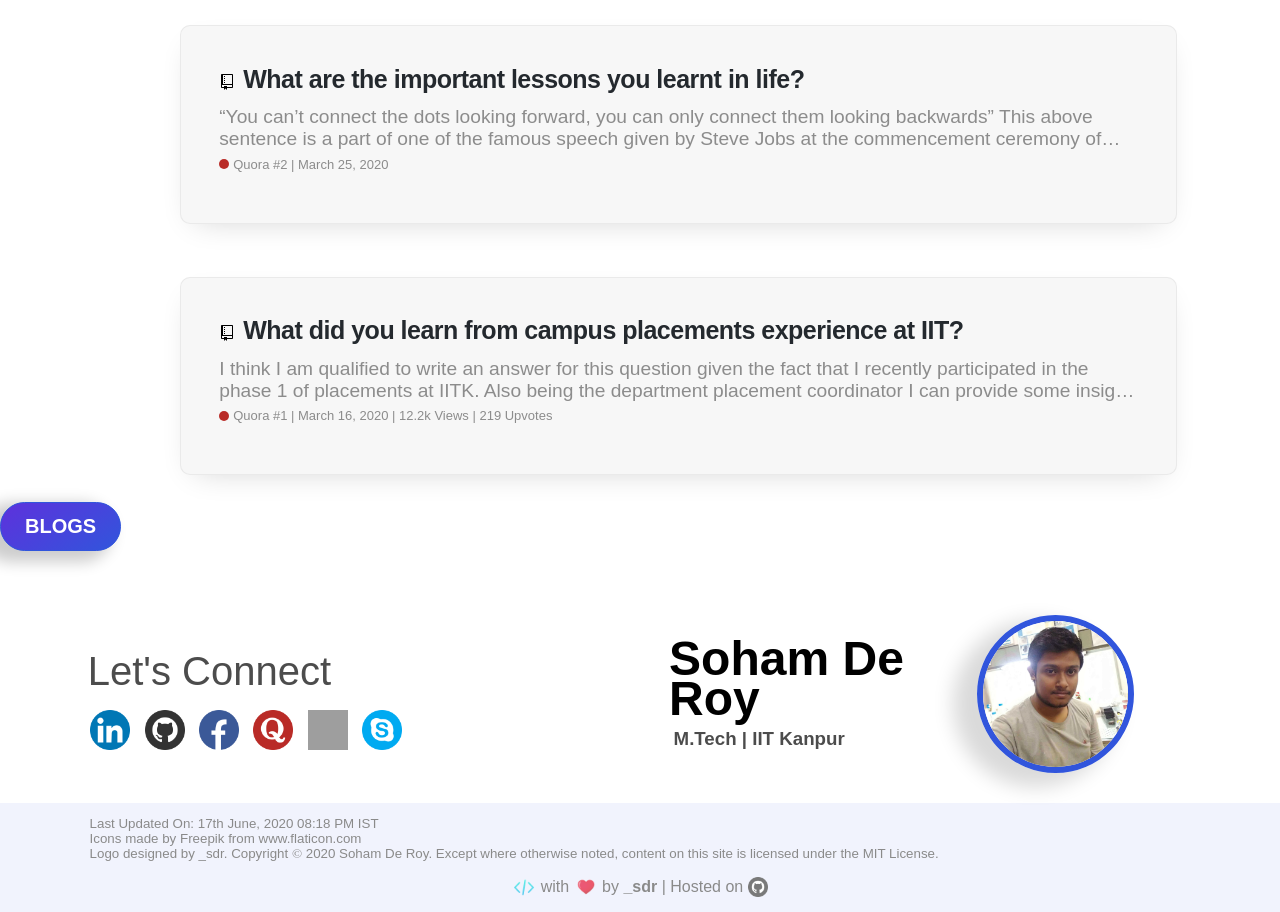
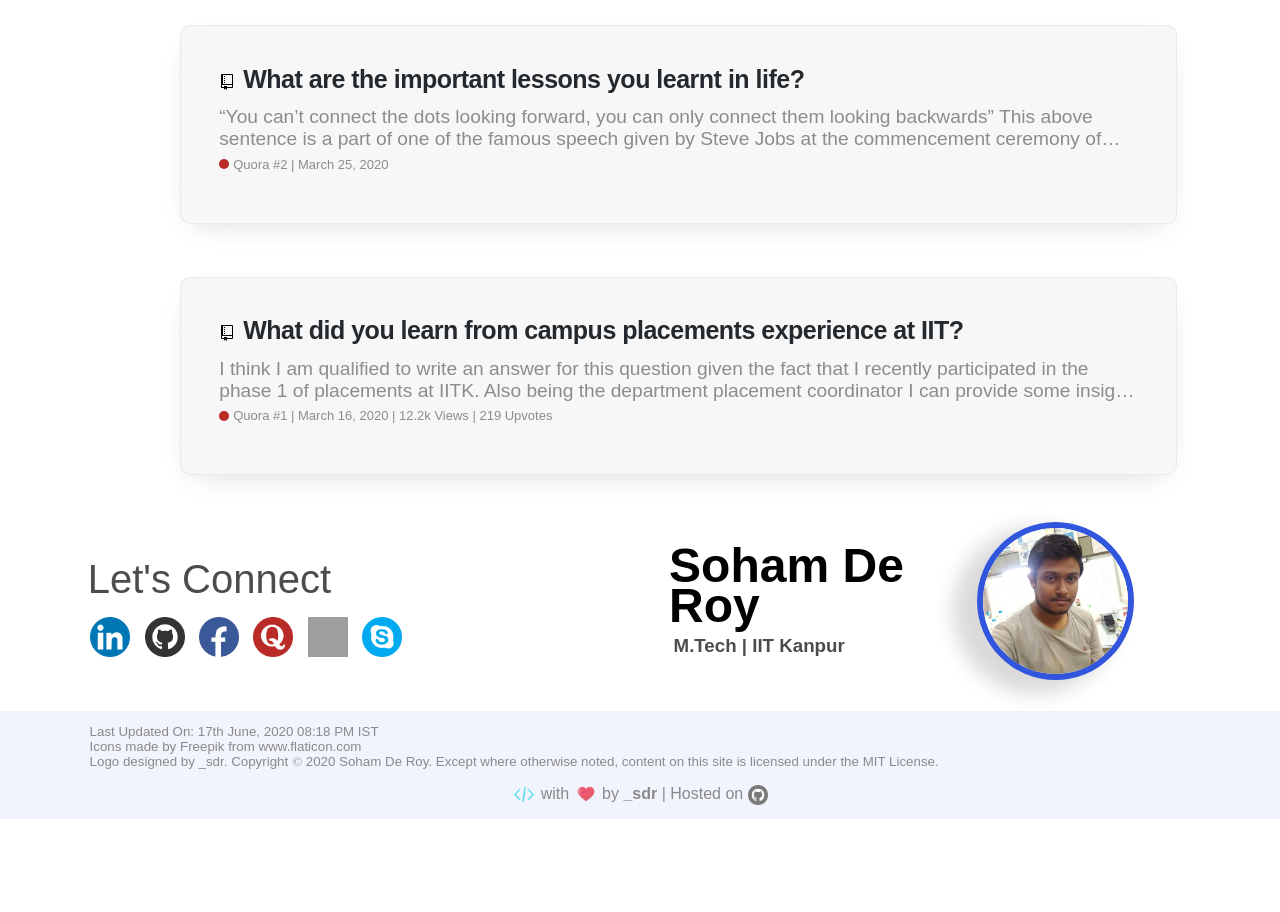
Before and after one commit to sohamderoy/sohamderoy.github.io, a PHP site: page / in a window 1280 px wide. Shown: the part 2811-3723 px from the top of the page. After the commit the page ends 3630 px from the top, so only its background shows below. Run offline with PHP 8.4, Linux system fonts and the light colour scheme; some libraries are stand-ins or nearby versions; some web fonts are replaced; grey boxes are pictures that could not be loaded.

Commit message:
blog bug fisxing

```diff
--- a/css/main.css
+++ b/css/main.css
@@ -747,34 +747,3 @@ header {
     color: #3155dc;
     transition: all .75s ease;
 }
-@media all and (min-width: 600px) {
-    .blogsbutton{
-        background: linear-gradient(-213deg, #5e31dc 0%, #3155dc 100%) right center / contain no-repeat, left center #3155dc;
-        border: 1px solid #3155dc;
-        color: #fff;
-        box-shadow: -14px 6px 15px 5px rgba(0,0,0,0.2);
-        font-weight: 700;
-        width: -webkit-max-content;
-        width: -moz-max-content;
-        width: max-content;
-        padding: 12px 24px;
-        margin-right: 50px;
-        margin-left: 7%;
-        text-transform: uppercase;
-        border-radius: 25px;
-        text-align: center;
-        text-decoration: none;
-        display: block;
-        margin-top: 1em;
-        font-size: 20px;
-        cursor: pointer;
-
-    }
-}
-@media all and (min-width: 600px) {
-    .blogsbutton:hover{
-        box-shadow: -14px 6px 15px 5px rgba(0,0,0,0.2);
-        background: linear-gradient(-213deg, #ffffff 0%, #ffffff 100%) right center / contain no-repeat, left center #ffffff;
-        color: #3155dc;
-        transition: all .75s ease;
-}
--- a/index.html
+++ b/index.html
@@ -316,11 +316,7 @@
         </td>   -->
 
 </table>
-<table>
-    <tr>
-        <a style="margin: 0% 0% 2% 0%;" class = "blogsbutton" href="https://sohamderoy.github.io/docs/Resume.pdf">Blogs</a><br>
-    </tr>
-</table>
+
 
 <!--Last section-->
 <table>
```
